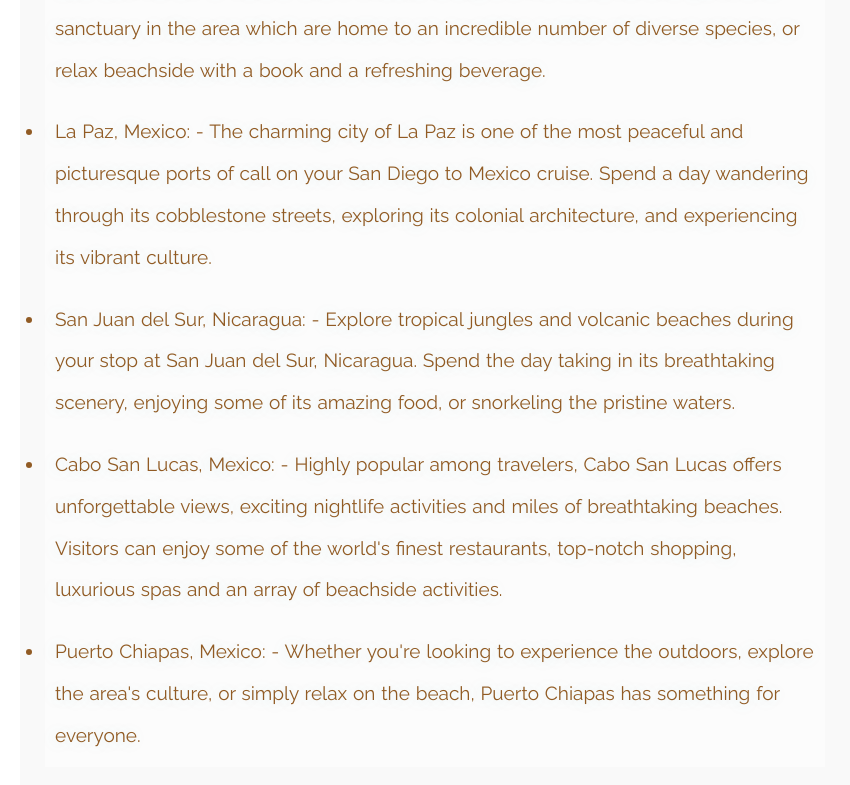
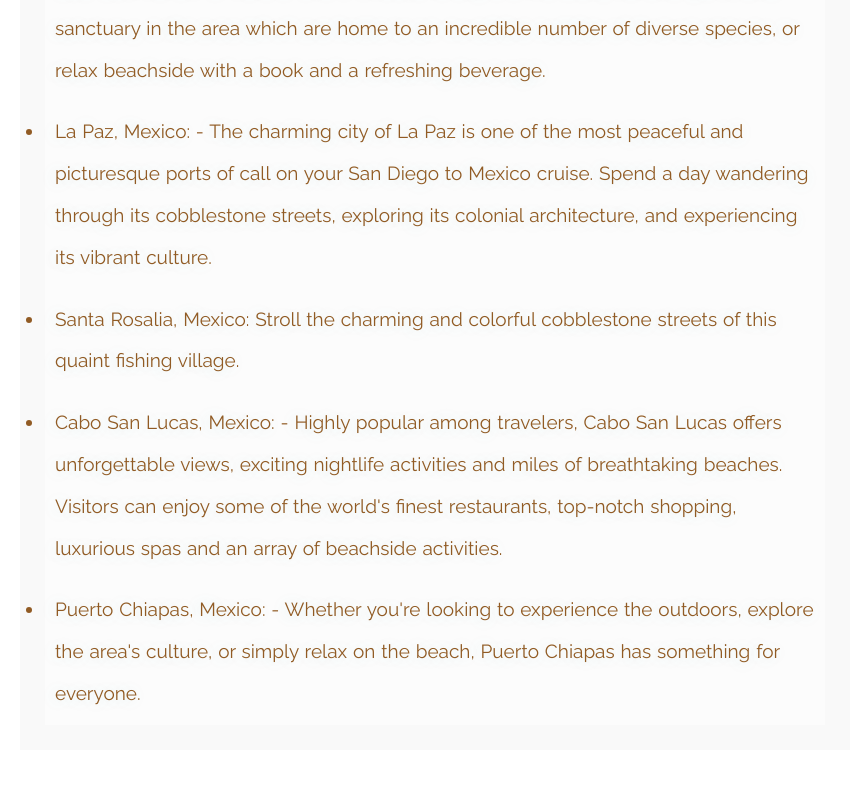
Before and after one commit to Onique-Unique/Cruisesnitch.com, a plain HTML site: page cruise/cruise-san-diego-to-mexico.html in a window 1280 px wide. Shown: the part 2636-3421 px from the top of the page, without its empty margins (0-850 px from the left). Drawn offline with Linux system fonts and the light colour scheme; no server answers; grey boxes are pictures that could not be loaded.

Commit message:
Content Update

```diff
--- a/cruise/cruise-san-diego-to-mexico.html
+++ b/cruise/cruise-san-diego-to-mexico.html
@@ -275,7 +275,7 @@ gtag('config', 'G-W6M35XFDJT');
                             <li class="text">Puerto Vallarta, Mexico: - This beautiful Mexican port city is a must-visit destination on your San Diego to Mexico cruise. With its stunning beaches, breathtaking landscapes, and vibrant nightlife, Puerto Vallarta is the perfect place for a restful and enjoyable vacation.</li>
                             <li class="text">Huatulco, Mexico: - With its stunning coastline and abundant wildlife, Huatulco is an ideal destination for nature lovers. Choose to explore the many national parks and sanctuary in the area which are home to an incredible number of diverse species, or relax beachside with a book and a refreshing beverage.</li>
                             <li class="text">La Paz, Mexico: - The charming city of La Paz is one of the most peaceful and picturesque ports of call on your San Diego to Mexico cruise. Spend a day wandering through its cobblestone streets, exploring its colonial architecture, and experiencing its vibrant culture.</li>
-                            <li class="text">San Juan del Sur, Nicaragua: - Explore tropical jungles and volcanic beaches during your stop at San Juan del Sur, Nicaragua. Spend the day taking in its breathtaking scenery, enjoying some of its amazing food, or snorkeling the pristine waters.</li>
+                            <li class="text">Santa Rosalia, Mexico: Stroll the charming and colorful cobblestone streets of this quaint fishing village.</li>
                             <li class="text">Cabo San Lucas, Mexico: - Highly popular among travelers, Cabo San Lucas offers unforgettable views, exciting nightlife activities and miles of breathtaking beaches. Visitors can enjoy some of the world's finest restaurants, top-notch shopping, luxurious spas and an array of beachside activities.</li>
                             <li class="text">Puerto Chiapas, Mexico: - Whether you're looking to experience the outdoors, explore the area's culture, or simply relax on the beach, Puerto Chiapas has something for everyone.</li>
                         </ul>
```
